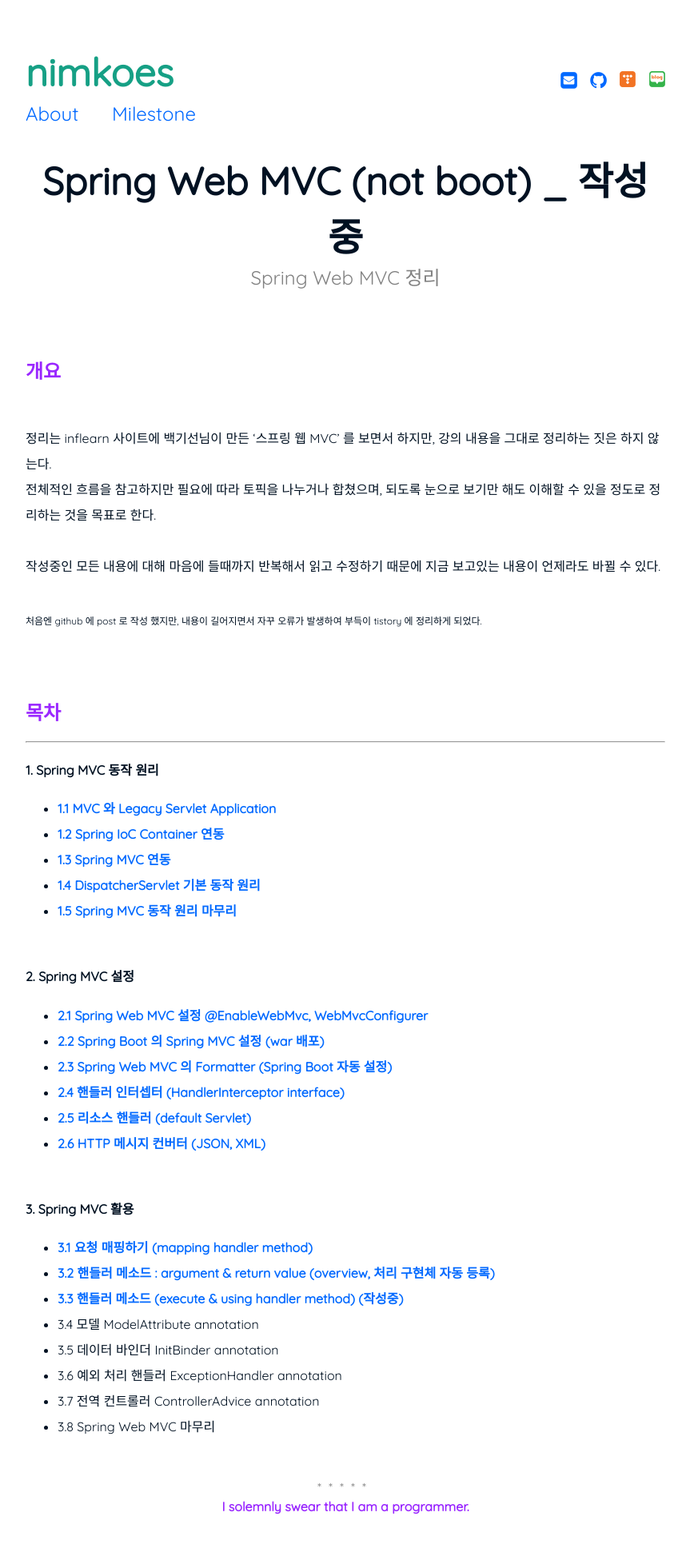
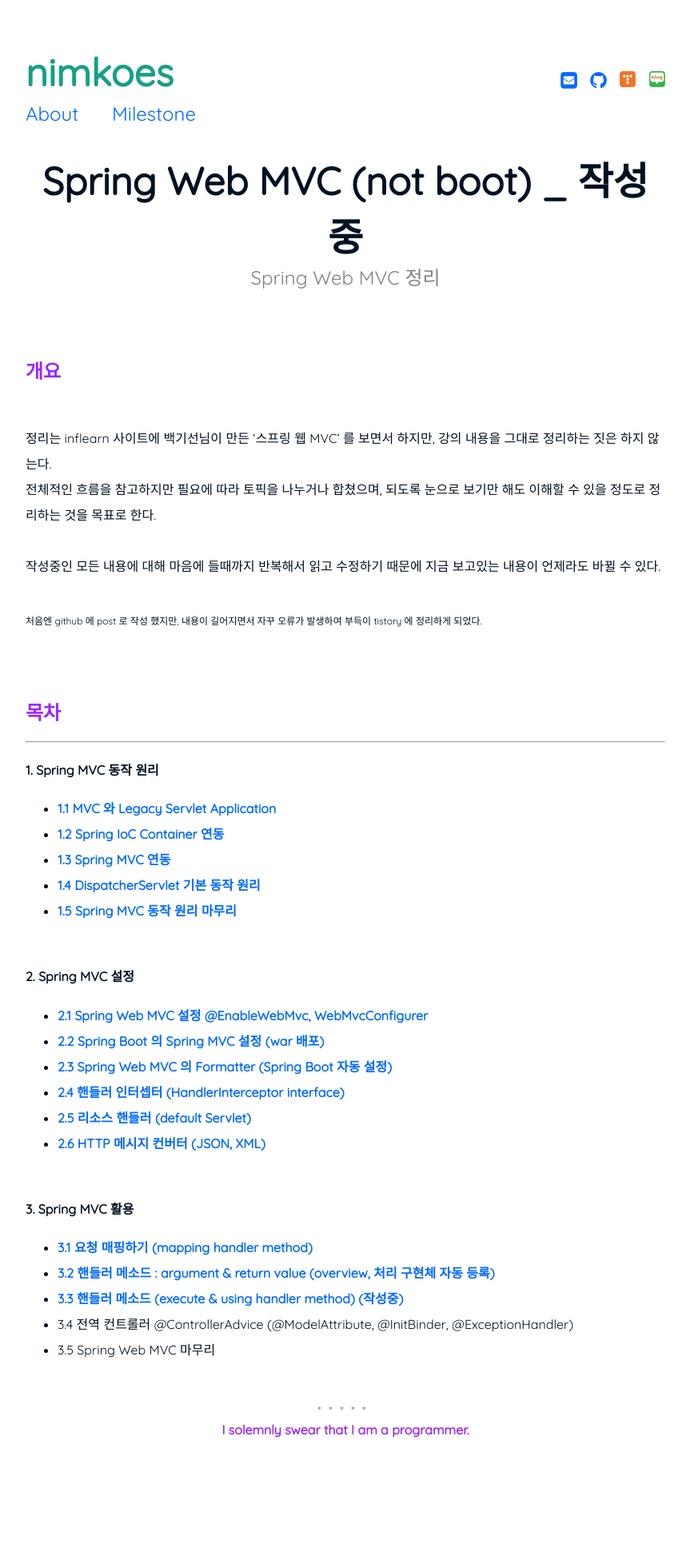
Before and after one commit to nimkoes/portfolio, a Jekyll site: the page built from _posts/2021-06-17-spring_web_mvc.md, in a window 1280 px wide. Shown: the whole page at 80% size, without its empty margins (208-1071 px from the left). Built offline with Jekyll 4.4.1, drawn with Linux system fonts in a browser that asks for light colours; after the commit the page ends 1860 px from its top, so only the background shows below that.

Commit message:
mod post

```diff
--- a/_posts/2021-06-17-spring_web_mvc.md
+++ b/_posts/2021-06-17-spring_web_mvc.md
@@ -45,11 +45,8 @@ author: "nimkoes"
   - [3.1 요청 매핑하기 (mapping handler method)][link_spring_web_mvc_012]
   - [3.2 핸들러 메소드 : argument & return value (overview, 처리 구현체 자동 등록)][link_spring_web_mvc_013]
   - [3.3 핸들러 메소드 (execute & using handler method) (작성중)][link_spring_web_mvc_014]
-  - 3.4 모델 ModelAttribute annotation
-  - 3.5 데이터 바인더 InitBinder annotation
-  - 3.6 예외 처리 핸들러 ExceptionHandler annotation
-  - 3.7 전역 컨트롤러 ControllerAdvice annotation
-  - 3.8 Spring Web MVC 마무리
+  - 3.4 전역 컨트롤러 @ControllerAdvice (@ModelAttribute, @InitBinder, @ExceptionHandler)
+  - 3.5 Spring Web MVC 마무리
 
 
 
```
